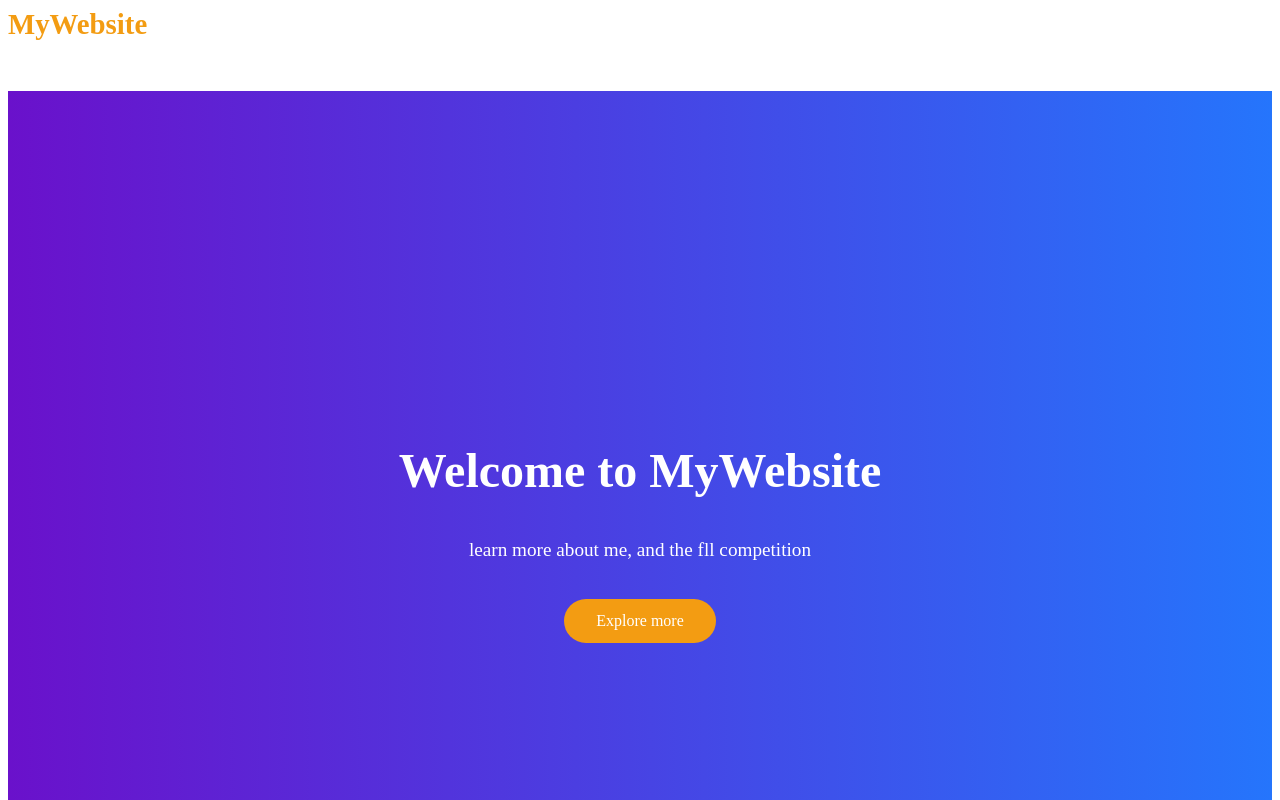
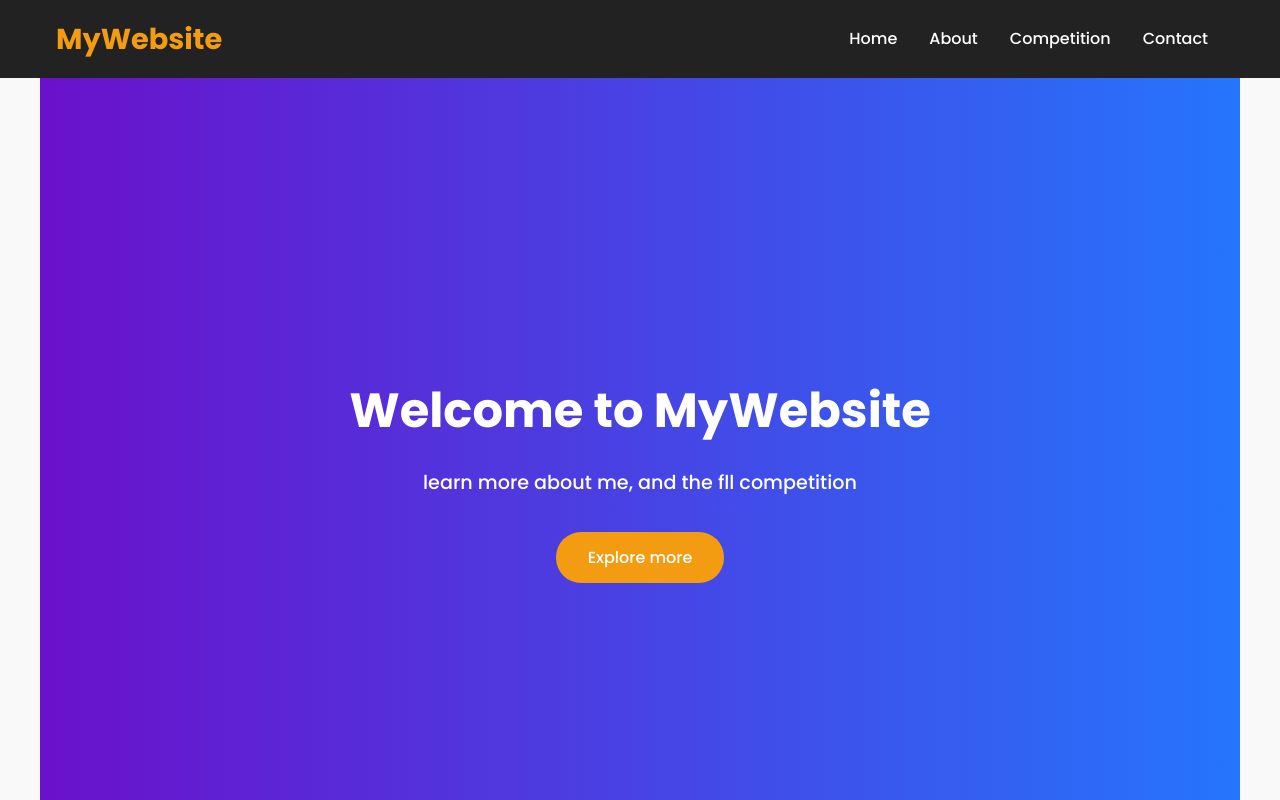
Before and after one commit to Rayane-Ghacha/MyWebsite, a plain HTML site: page index.html in a window 1280 px wide. Shown: the top 800 px of the page. Drawn offline with Linux system fonts and the light colour scheme.

Commit message:
styles.css

```diff
--- a/styles.css
+++ b/styles.css
@@ -1,5 +1,19 @@
 /* General Reset */
+* {
+    margin: 0;
+    padding: 0;
+    box-sizing: border-box;
+}
 
+body {
+    font-family: 'Poppins', sans-serif;
+    line-height: 1.6;
+    color: #333;
+    background: #f9f9f9;
+}
+
+/* Header */
+header {
     background: #222;
     color: #fff;
     padding: 1rem 0;
```
